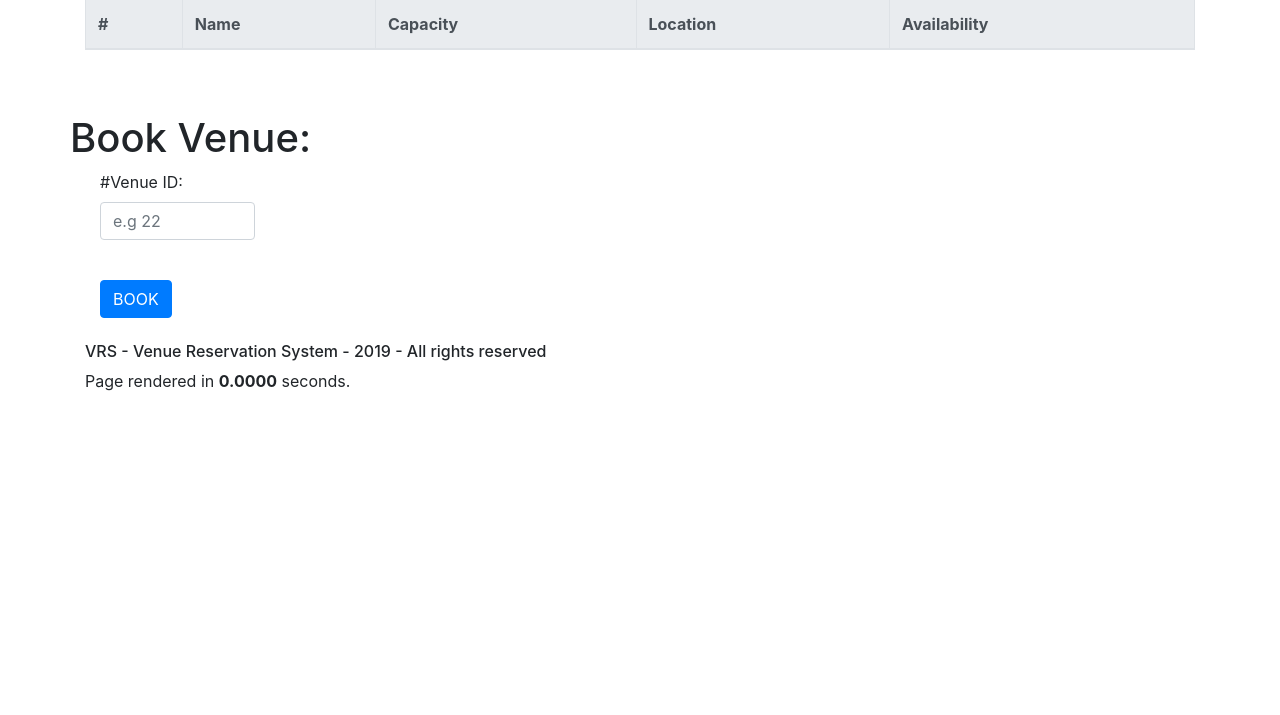
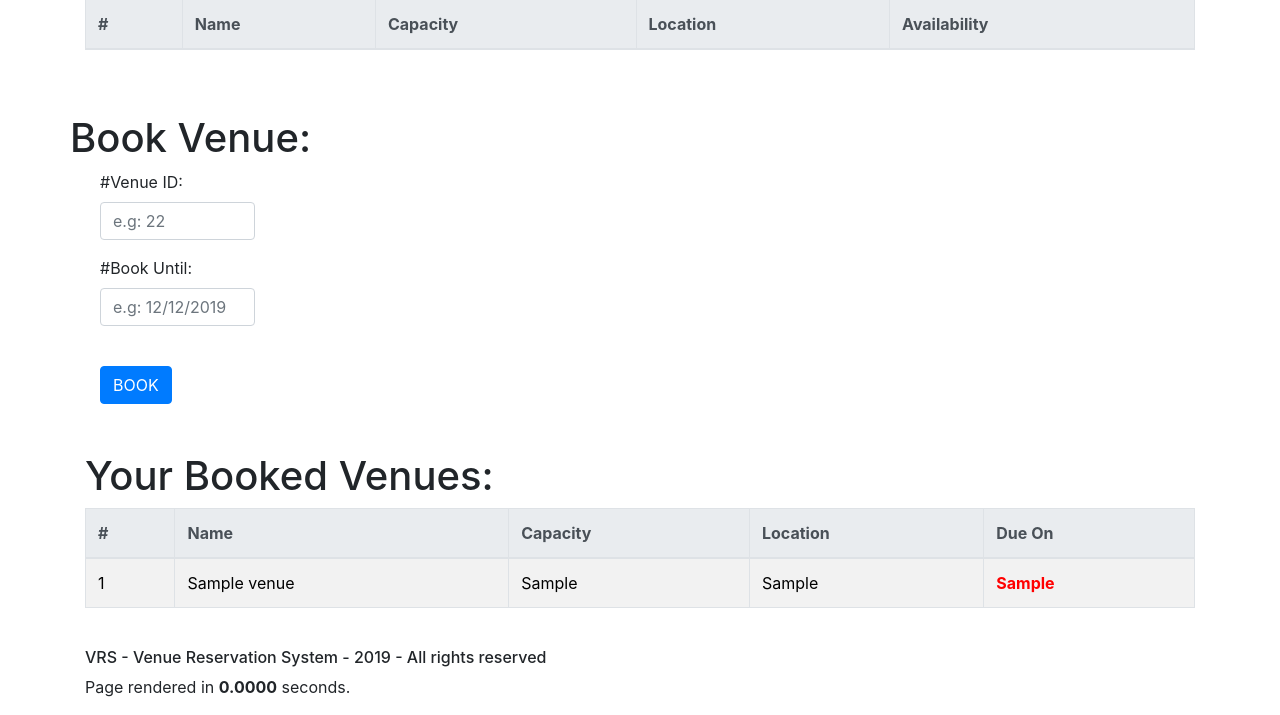
Before and after one commit to RavenThevar/302CEM, a CodeIgniter app: page /VRS/index.php/venueCust in a window 1280 px wide. Shown: the part 129-844 px from the top of the page. Before the commit the page ends 520 px from the top, so only its background shows below. Run offline with CodeIgniter, Linux system fonts and the light colour scheme; tables that the repository leaves empty or names only in its code hold one stand-in row (values such as "Sample post"); lists and menus that the app fills with data are empty.

Commit message:
Optimisation done to 302CEM\VRS\application\views\venue_cust
A new feature is added to the program. This feature would allow the customers to view their booked venues. Further optimisation is done to make the venue availability status more appealing in the Customer page.

```diff
--- a/VRS/application/views/venue_cust.php
+++ b/VRS/application/views/venue_cust.php
@@ -31,7 +31,7 @@
                         echo"<td><font color='black'>$row->venue_name</font></td>";
                         echo"<td><font color='black'>$row->venue_capacity</font></td>";
                         echo"<td><font color='black'>$row->venue_location</font></td>";
-                        echo"<td><font color='black'>AVAILABLE</font></td>";
+                        echo"<td><font color='green'><b>AVAILABLE</b></font></td>";
                     }
                 }
                     echo "</tr>";
@@ -54,7 +54,12 @@
         <div class="col-lg-2">
             <div class="form-group">
                 <label for="vID">#Venue ID:</label>
-                <input type="text" class="form-control" id="vID" placeholder="e.g 22" name="vID">
+                <input type="text" class="form-control" id="vID" placeholder="e.g: 22" name="vID">
+            </div>
+
+            <div class="form-group">
+                <label for="vE">#Book Until:</label>
+                <input type="text" class="form-control" id="vE" placeholder="e.g: 12/12/2019" name="vE">
             </div>
         </div>
         </br>
@@ -69,7 +74,8 @@
         {
             $data1 = array
                 (
-                'venue_avail' => 0
+                'venue_avail' => 0,
+                'venue_expiry' => $_POST['vE']
                 );
             $this->db->set($data1);
             $this->db->where('venue_id', $_POST['vID']);
@@ -96,3 +102,54 @@
     ?>
 
 </div>
+
+</br>
+</br>
+
+<div class ="container">
+    <div row>
+        <h1>Your Booked Venues:</h1>
+    </div>
+    <table class="table table-hover table-striped table-bordered">
+
+        <thead class="thead-light">
+            <tr>
+                <th>#</th>
+                <th>Name</th>
+                <th>Capacity</th>
+                <th>Location</th>
+                <th>Due On</th>
+            </tr>
+        </thead>
+
+        <tbody>
+            <?php
+                $query = $this->db->get('booking');
+                $query2 = $this->db->get('venue');
+
+                foreach ($query->result() as $row)
+                {
+                    if ($row->booking_user_id == 1)
+                    {
+                        foreach ($query2->result() as $row2)
+                        {
+                            if ($row->booking_venue_id == $row2->venue_id)
+                            {
+                                echo "<tr>";
+                                echo"<td><font color='black'>$row2->venue_id</font></td>";
+                                echo"<td><font color='black'>$row2->venue_name</font></td>";
+                                echo"<td><font color='black'>$row2->venue_capacity</font></td>";
+                                echo"<td><font color='black'>$row2->venue_location</font></td>";
+                                echo"<td><font color='red'><b>$row2->venue_expiry</b></font></td>";
+                            }
+                        }
+                    }
+                }
+
+                echo "</tr>";
+            ?>
+        </tbody>
+
+    </table>
+
+</div>
```
